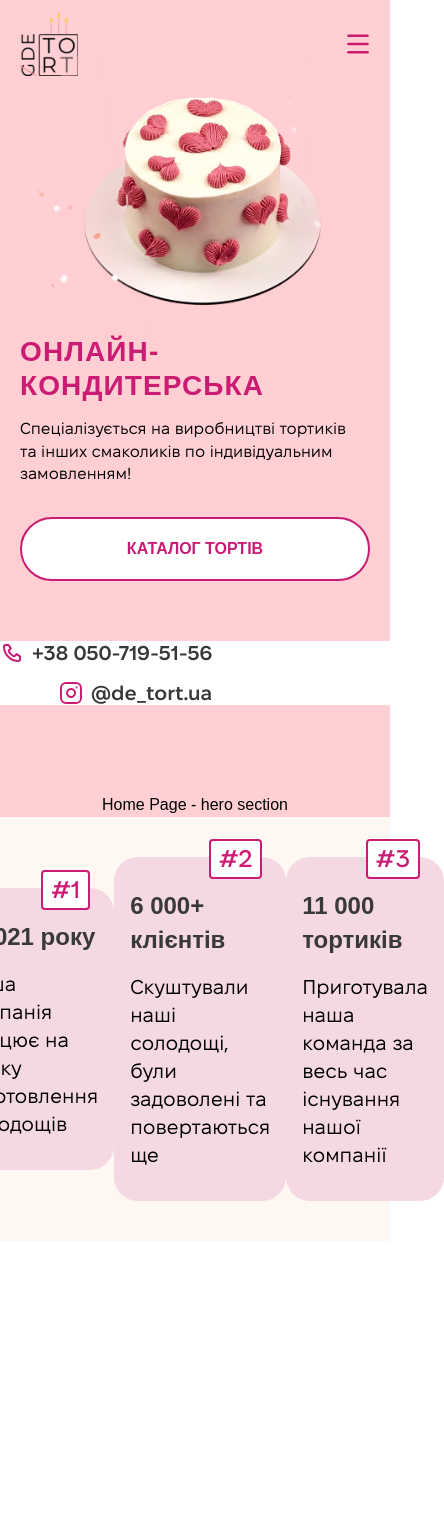
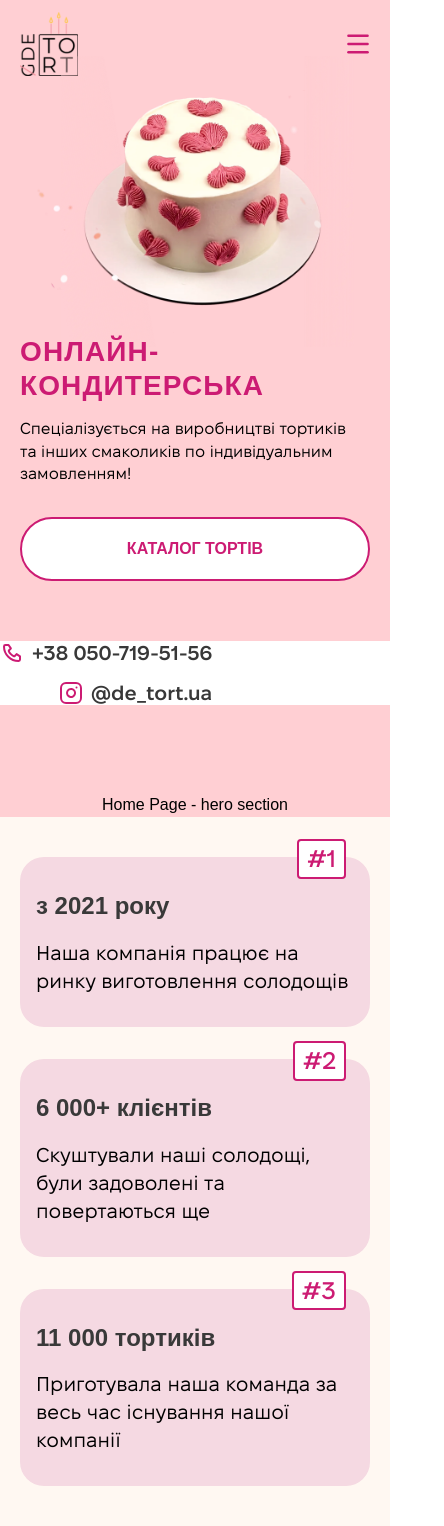
Before and after one commit to SoftRyzen-internship/de-tort, a Next.js app: page / in a window 390 px wide. Shown: the whole page, 444 px wide, since content can reach past the window. Before the commit the page ends 1241 px from the top, so only its background shows below. Built offline with nearby package versions, Linux system fonts and the light colour scheme; a web font is replaced by a local one.

Commit message:
add styles

```diff
--- a/src/components/base/AchievementCards/AchievementCards.tsx
+++ b/src/components/base/AchievementCards/AchievementCards.tsx
@@ -5,7 +5,8 @@ import json from "@/data/achievement.json";
 export const AchievementCards: React.FC = () => {
   const { cards } = json;
   return (
-    <ul className="flex-center xl:gap-8 ">
+    //змінити стилі при появі слайдера
+    <ul className="flex-center flex-wrap gap-8 xl:gap-8 ">
       {cards.map(({ id, title, description }) => (
         <AchievementCard
           key={id}
--- a/src/sections/Hero/Hero.tsx
+++ b/src/sections/Hero/Hero.tsx
@@ -20,7 +20,7 @@ export const Hero = () => {
             text={hero.title}
             className="smOnly:-mt-3 mb-4 md:mb-6"
           />
-          <p className="font-fixel max-w-[340px] text-base md:text-xl leading-normal mb-8 md:mb-[52px] md:max-w-[431px] xl:mb-[60px]">
+          <p className="font-fixel max-w-[340px] text-base md:text-xl leading-normal mb-8 md:mb-[52px] md:max-w-[431px] xl:mb-[60px] text-color-text-black">
             {hero.details}
           </p>
           <LinkButton label={hero.buttonLabel} href={`/${tortsSlug}`} />
```
